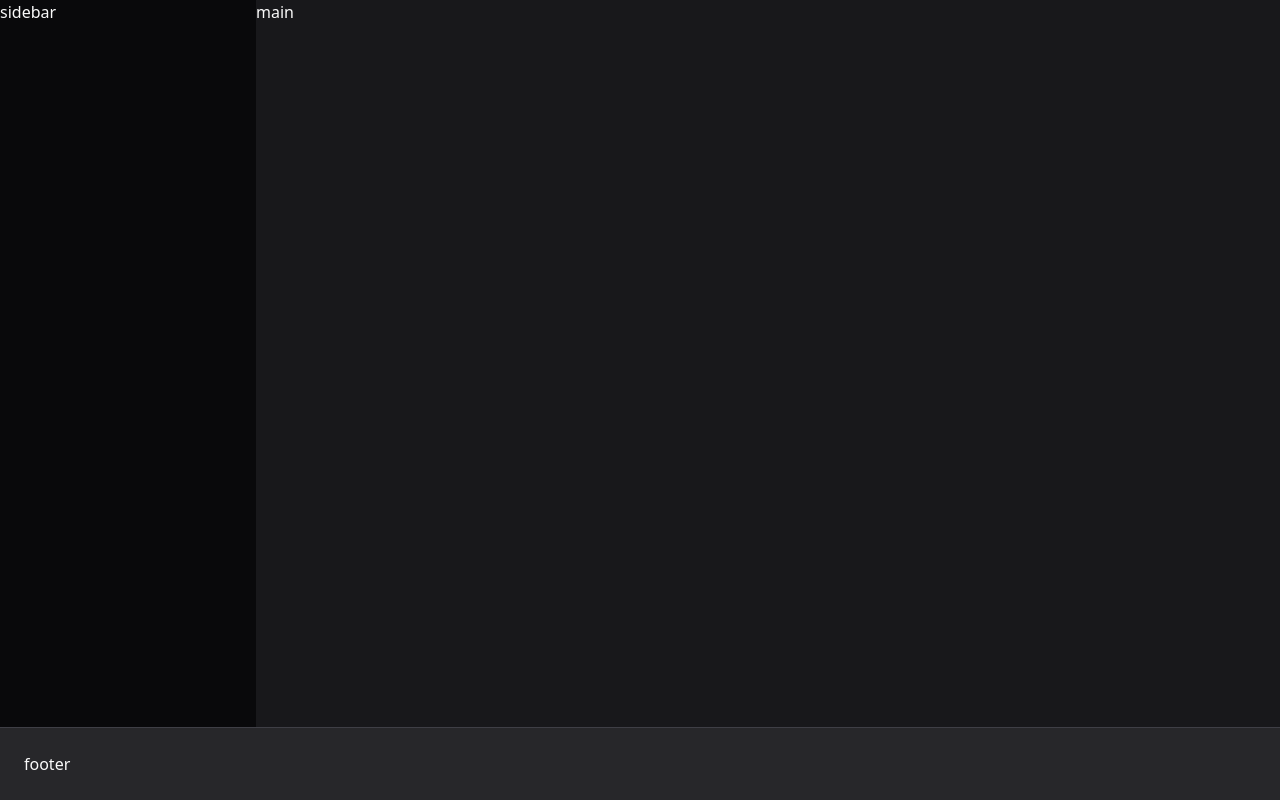
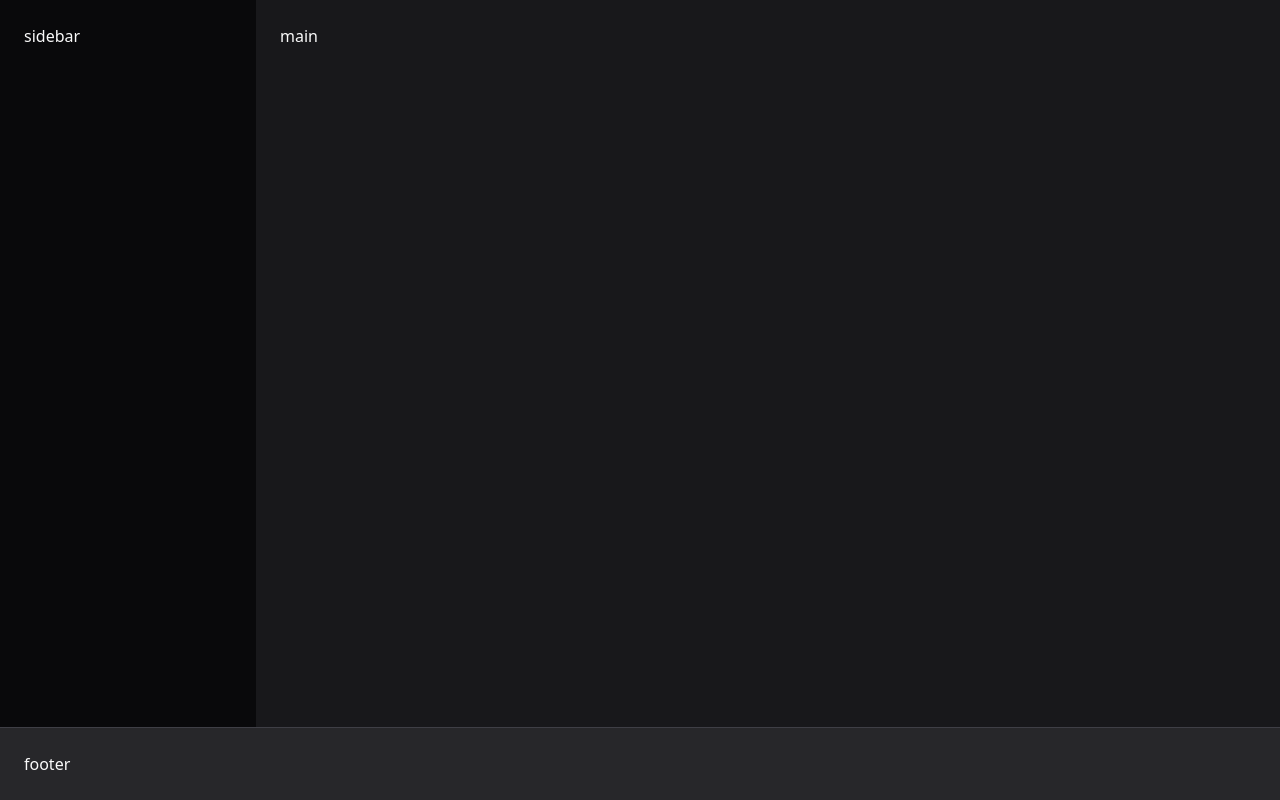
Before and after one commit to kevensouzz/ui-spotify, a Next.js app: page / in a window 1280 px wide. Built offline with nearby package versions, Linux system fonts and the light colour scheme.

Commit message:
Update page.tsx

```diff
--- a/src/app/page.tsx
+++ b/src/app/page.tsx
@@ -2,11 +2,11 @@
   return (
     <div className="h-screen flex flex-col">
       <div className="flex flex-1">
-        <aside className="w-64 bg-zinc-950">
+        <aside className="w-64 bg-zinc-950 p-6">
           sidebar
         </aside>
 
-        <main className="flex-1">
+        <main className="flex-1 p-6">
           main
         </main>
       </div>
```
